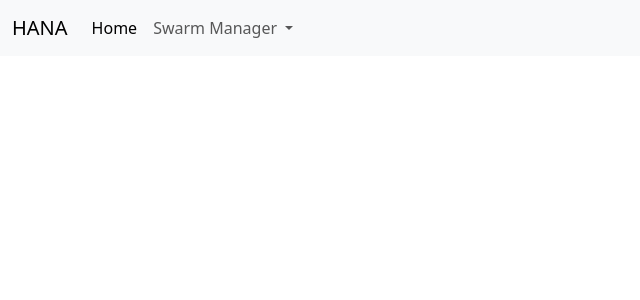
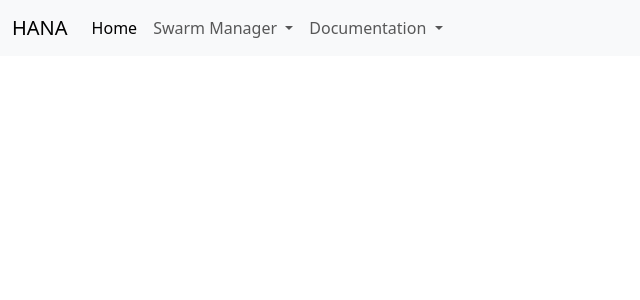
Before and after one commit to kyleranous/hana, a Django app: template hana/templates/base.html in a window 1280 px wide. Shown: the top 300 px of the page, without its empty margins (0-640 px from the left). Run offline with Django 4.2, Linux system fonts and the light colour scheme; the template is opened without the code that fills it: most values are stand-ins (such as "Sample title", 1, 10 or a date in 2020); some libraries are stand-ins or nearby versions.

Commit message:
Added documentation link to navbar

```diff
--- a/hana/templates/_items/navbar.html
+++ b/hana/templates/_items/navbar.html
@@ -17,12 +17,18 @@
                         <li><a class="dropdown-item" href="/swarman/dashboard">Dashboard</a></li>
 
                         {% for swarm in swarm_list %}
-                            <li><a class="dropdown-item" href="#">{{ swarm.swarm_name }}</a><li>
+                            <li><a class="dropdown-item" href="#">{{ swarm.swarm_name }}</a></li>
                         {% endfor %}
                         <li><hr class="dropdown-divider"></li>
                         <li><a class="dropdown-item" href="{% url 'swarman:new_swarm' %}">New Swarm</a></li>
                     </ul>
                 </li>
+                <a class="nav-link dropdown-toggle" href="#" id="navbarDropdown" role="button" data-bs-toggle="dropdown" aria-expanded="false">
+                    Documentation
+                </a>
+                <ul class="dropdown-menu" aria-labelledby="navbarDropdown">
+                    <li><a class="dropdown-item" href="/docs/api">API Documentation</a></li>
+                </ul>
             </ul>
         </div>
     </div>
```
